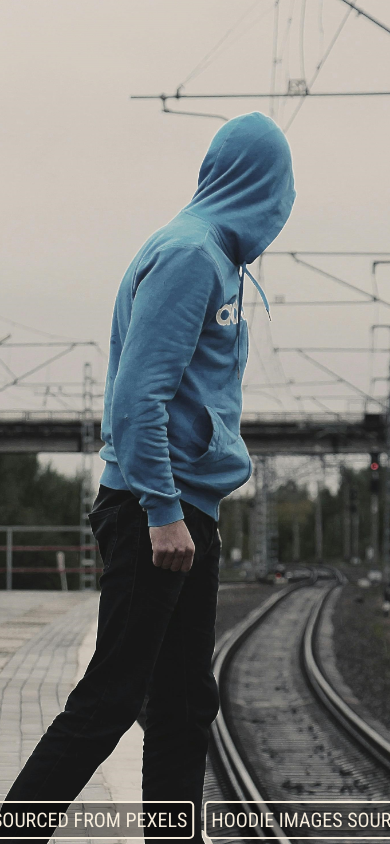
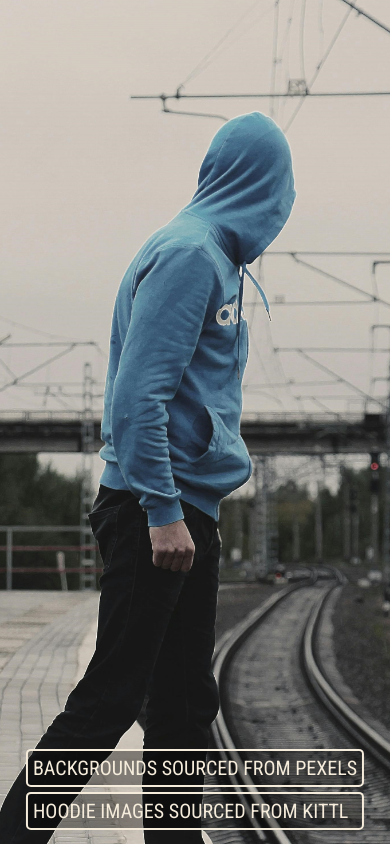
Before and after one commit to NalimWeso/hoodie-color-picker, a React (Vite) app: page / in a window 390 px wide. Built offline with nearby package versions, Linux system fonts and the light colour scheme.

Commit message:
Update responsive design

```diff
--- a/src/styles/index.scss
+++ b/src/styles/index.scss
@@ -97,7 +97,7 @@ header {
 
         @media (max-width: 920px) {
             font-size: 10vw;
-            margin-bottom: 20px;
+            margin-bottom: 10px;
         }
     }
 
@@ -139,6 +139,10 @@ footer {
     transform: translate(-50%, -50%);
     user-select: none;
 
+    @media (max-width: 710px) {
+        transform: translate(-50%, -10%);
+    }
+
     a {
         background-color: $blackOpacityLight;
         color: $basicWhite;
@@ -149,6 +153,11 @@ footer {
         border-radius: 5px;
         text-decoration: none;
         transition: color 0.3s ease-in-out, background-color 0.3s ease-in-out, border-color 0.3s ease-in-out, box-shadow 0.1s ease-in-out;
+
+        @media (max-width: 710px) {
+            display: block;
+            margin: 5px auto;
+        }
 
         &:hover {
             background-color: $blackOpacityDark;
```
